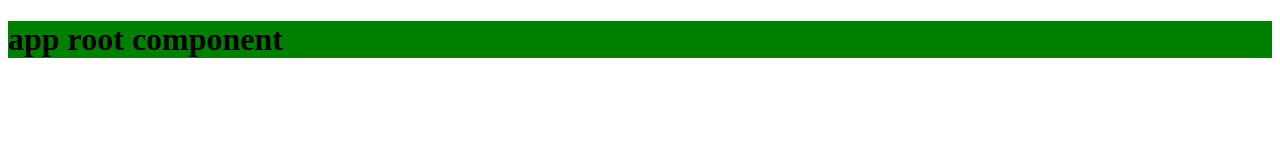
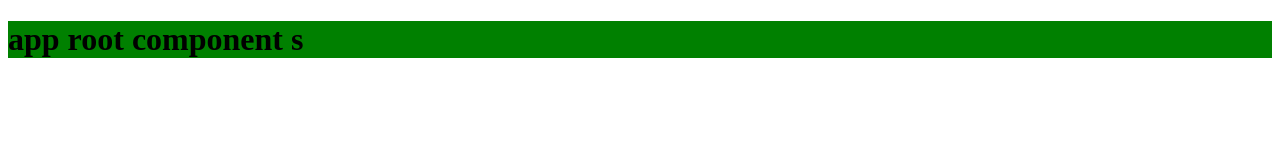
Before and after one commit to Kaliszando/bs-web-client, an Angular app: page / in a window 1280 px wide. Shown: the top 160 px of the page. Built offline with nearby package versions, Linux system fonts and the light colour scheme.

Commit message:
push on protected branch

```diff
--- a/src/app/app.component.html
+++ b/src/app/app.component.html
@@ -1 +1 @@
-<h1>app root component</h1>
+<h1>app root component s</h1>
```
